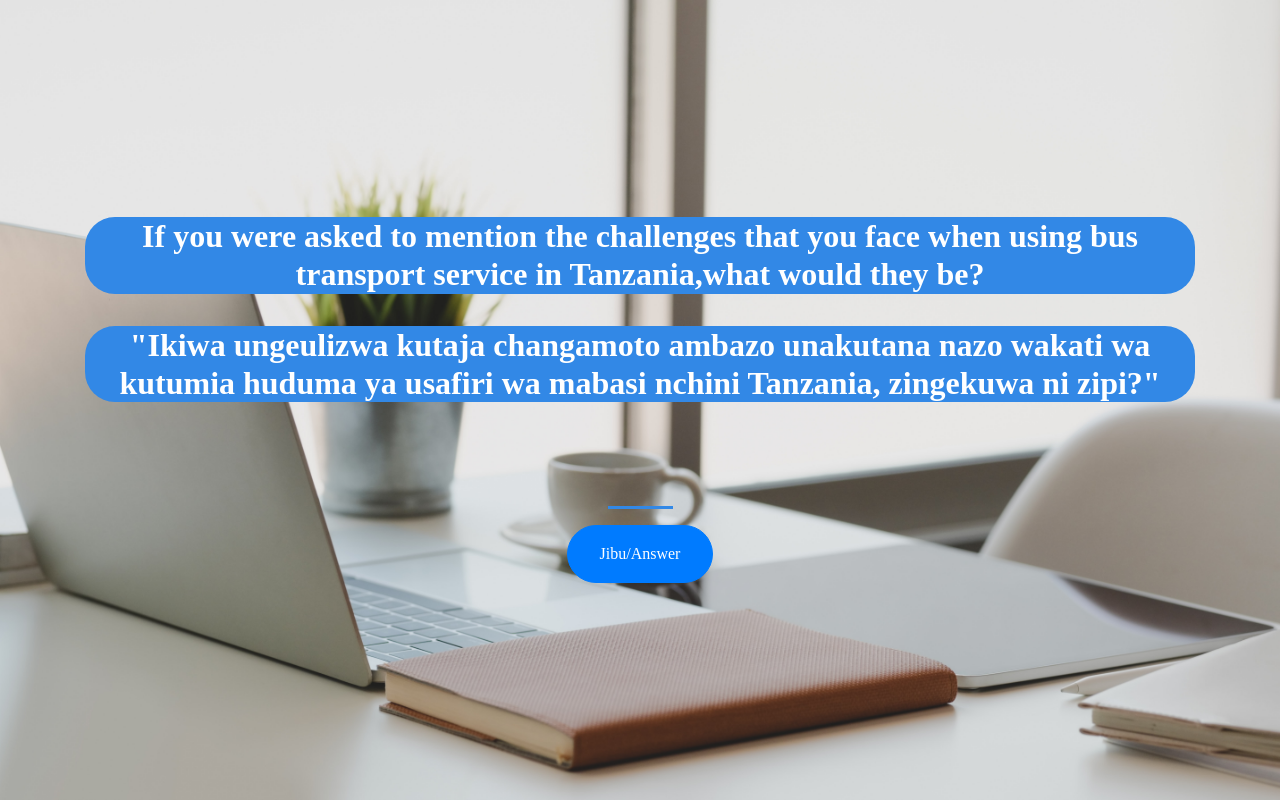
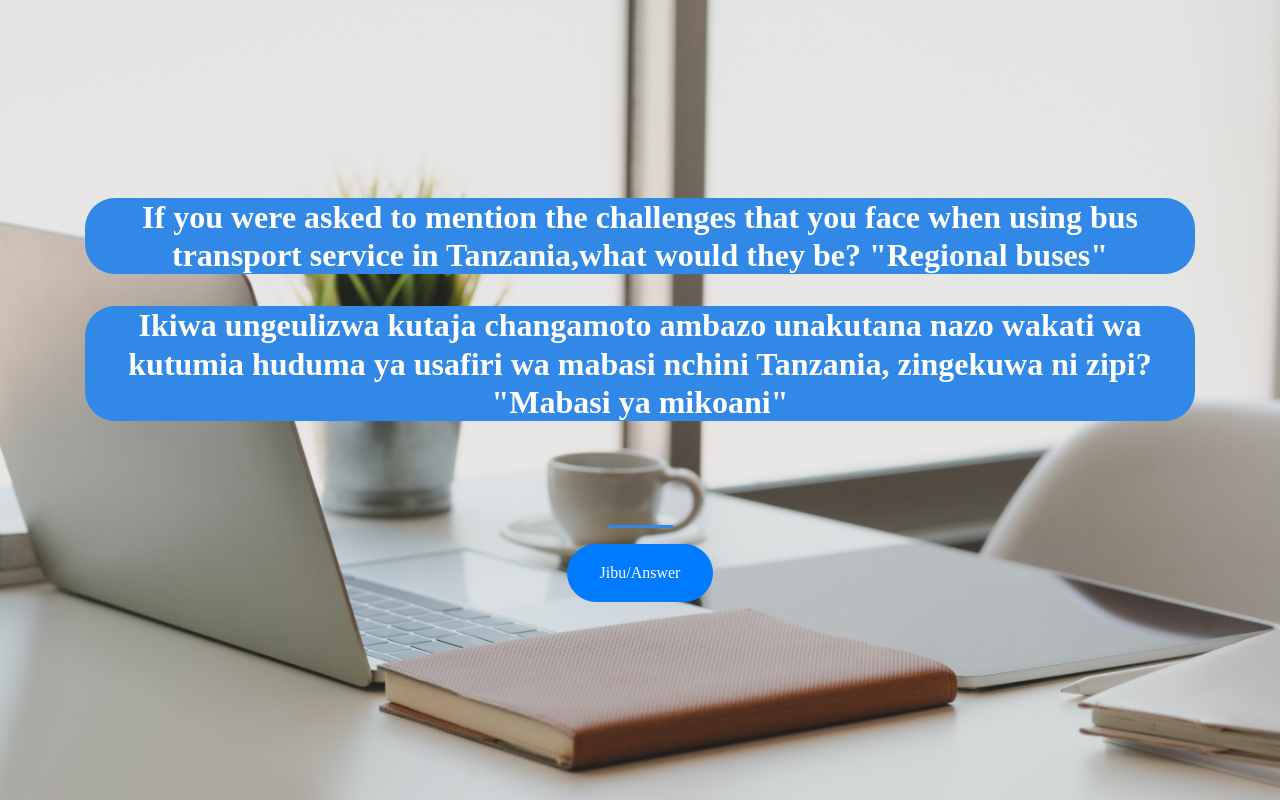
Before and after one commit to korefj/kore.github.io, a plain HTML site: page index.html in a window 1280 px wide. Drawn offline with nearby package versions, Linux system fonts and the light colour scheme.

Commit message:
Update index.html

```diff
--- a/index.html
+++ b/index.html
@@ -15,9 +15,9 @@
   <div class="container  d-flex  align-items-center  h-100">
       <div class="row">
         <header class="text-center  col-12">
-            <h1><strong>If you were asked to mention the challenges that you face when using bus transport service in Tanzania,what would they be?</strong></h1>
+            <h1><strong>If you were asked to mention the challenges that you face when using bus transport service in Tanzania,what would they be? "Regional buses"</strong></h1>
             <br>
-            <h1><strong>"Ikiwa ungeulizwa kutaja changamoto ambazo unakutana nazo wakati wa kutumia huduma ya usafiri wa mabasi nchini Tanzania, zingekuwa ni zipi?"</strong></h1>
+            <h1><strong>Ikiwa ungeulizwa kutaja changamoto ambazo unakutana nazo wakati wa kutumia huduma ya usafiri wa mabasi nchini Tanzania, zingekuwa ni zipi? "Mabasi ya mikoani"</strong></h1>
         </header>
 
         <div class="buffer  col-12"></div>
```
